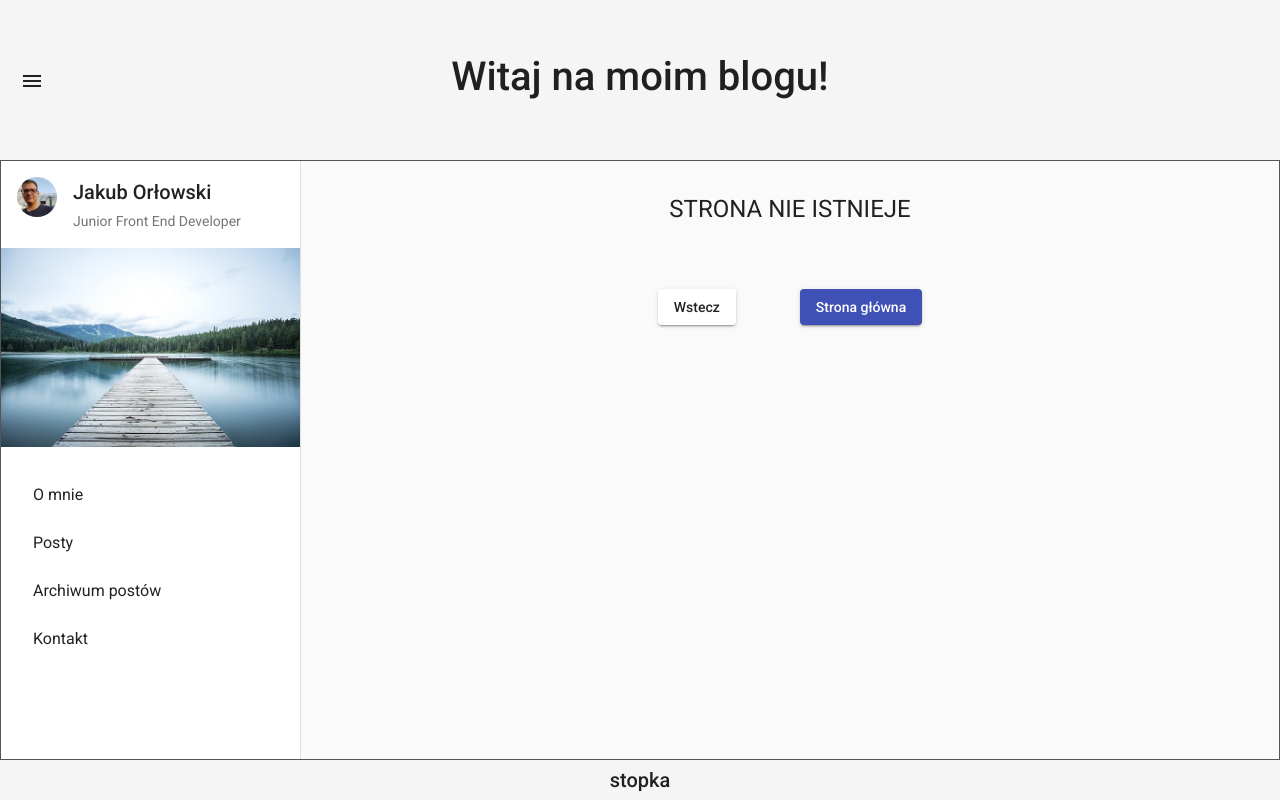
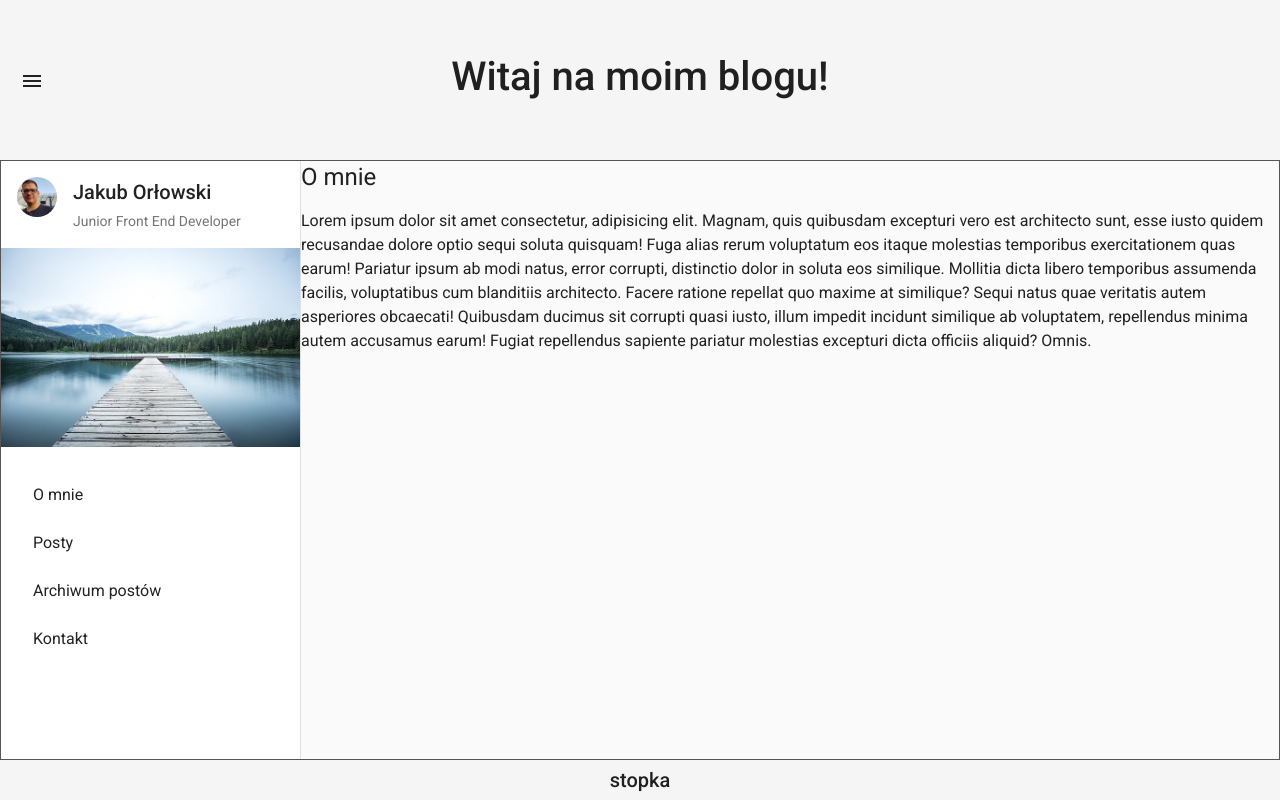
Before and after one commit to jorlowski89/blog, an Angular app: page / in a window 1280 px wide. Built offline with nearby package versions, Linux system fonts and the light colour scheme.

Commit message:
Home component - utworzenie + routing

```diff
--- a/src/app/app-routing.module.ts
+++ b/src/app/app-routing.module.ts
@@ -1,9 +1,11 @@
 import { NgModule } from '@angular/core';
 import { Routes, RouterModule } from '@angular/router';
 import { NotFoundComponent } from './layout/not-found/not-found.component';
+import { HomeComponent } from './page/home/home.component';
 
 const routes: Routes = [
-  { path: '', component: NotFoundComponent },
+  { path: '', component: HomeComponent },
+  { path: 'home', component: HomeComponent },
   {
     path: 'not-found',
     component: NotFoundComponent,
--- a/src/app/app.module.ts
+++ b/src/app/app.module.ts
@@ -6,10 +6,12 @@ import { AppComponent } from './app.component';
 import { LayoutModule } from './layout/layout.module';
 import { BrowserAnimationsModule } from '@angular/platform-browser/animations';
 import { MatSidenavModule } from '@angular/material/sidenav';
+import { HomeComponent } from './page/home/home.component';
 
 @NgModule({
   declarations: [
     AppComponent,
+    HomeComponent,
   ],
   imports: [
     BrowserModule,
--- /dev/null
+++ b/src/app/page/home/home.component.html
@@ -0,0 +1,2 @@
+<h1>O mnie</h1>
+<p>Lorem ipsum dolor sit amet consectetur, adipisicing elit. Magnam, quis quibusdam excepturi vero est architecto sunt, esse iusto quidem recusandae dolore optio sequi soluta quisquam! Fuga alias rerum voluptatum eos itaque molestias temporibus exercitationem quas earum! Pariatur ipsum ab modi natus, error corrupti, distinctio dolor in soluta eos similique. Mollitia dicta libero temporibus assumenda facilis, voluptatibus cum blanditiis architecto. Facere ratione repellat quo maxime at similique? Sequi natus quae veritatis autem asperiores obcaecati! Quibusdam ducimus sit corrupti quasi iusto, illum impedit incidunt similique ab voluptatem, repellendus minima autem accusamus earum! Fugiat repellendus sapiente pariatur molestias excepturi dicta officiis aliquid? Omnis.</p>
--- /dev/null
+++ b/src/app/page/home/home.component.ts
@@ -0,0 +1,15 @@
+import { Component, OnInit } from '@angular/core';
+
+@Component({
+  selector: 'app-home',
+  templateUrl: './home.component.html',
+  styleUrls: ['./home.component.scss']
+})
+export class HomeComponent implements OnInit {
+
+  constructor() { }
+
+  ngOnInit(): void {
+  }
+
+}
```
Also changed, not shown: src/app/page/home/home.component.scss (added), 1 other file (tests, documents, lock files or other folders).
